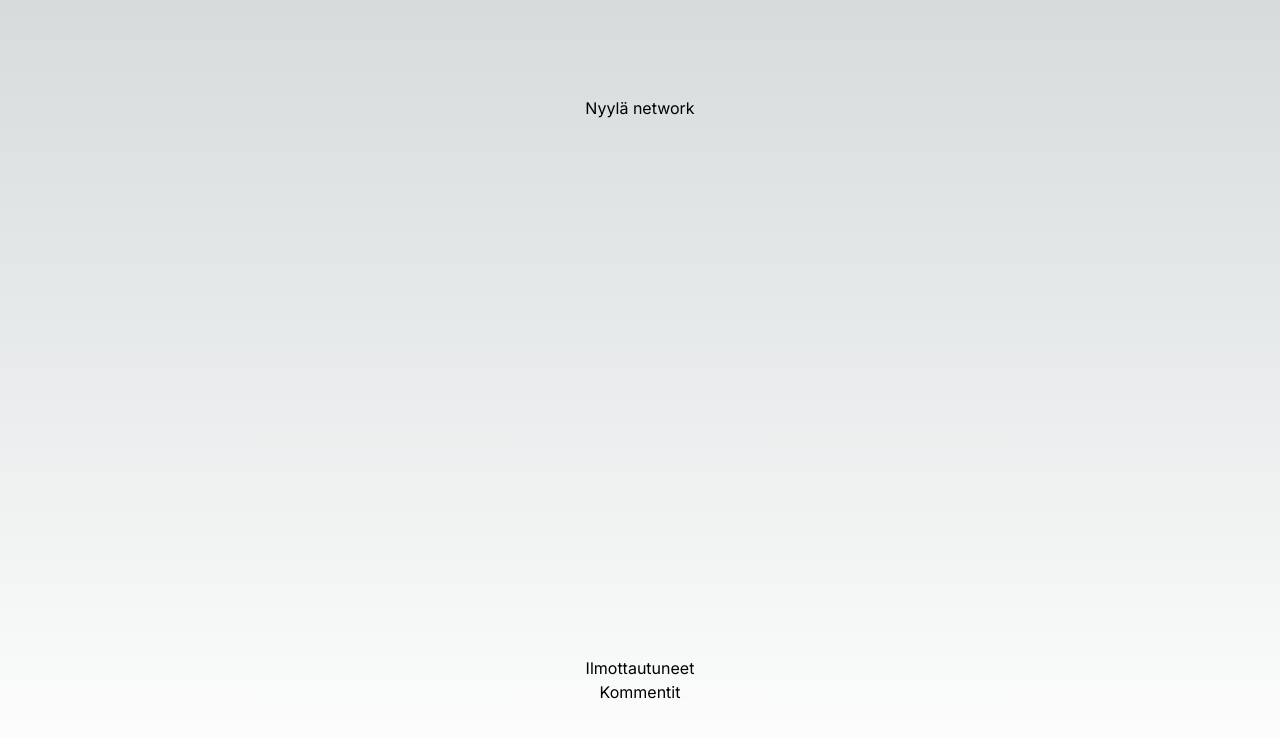
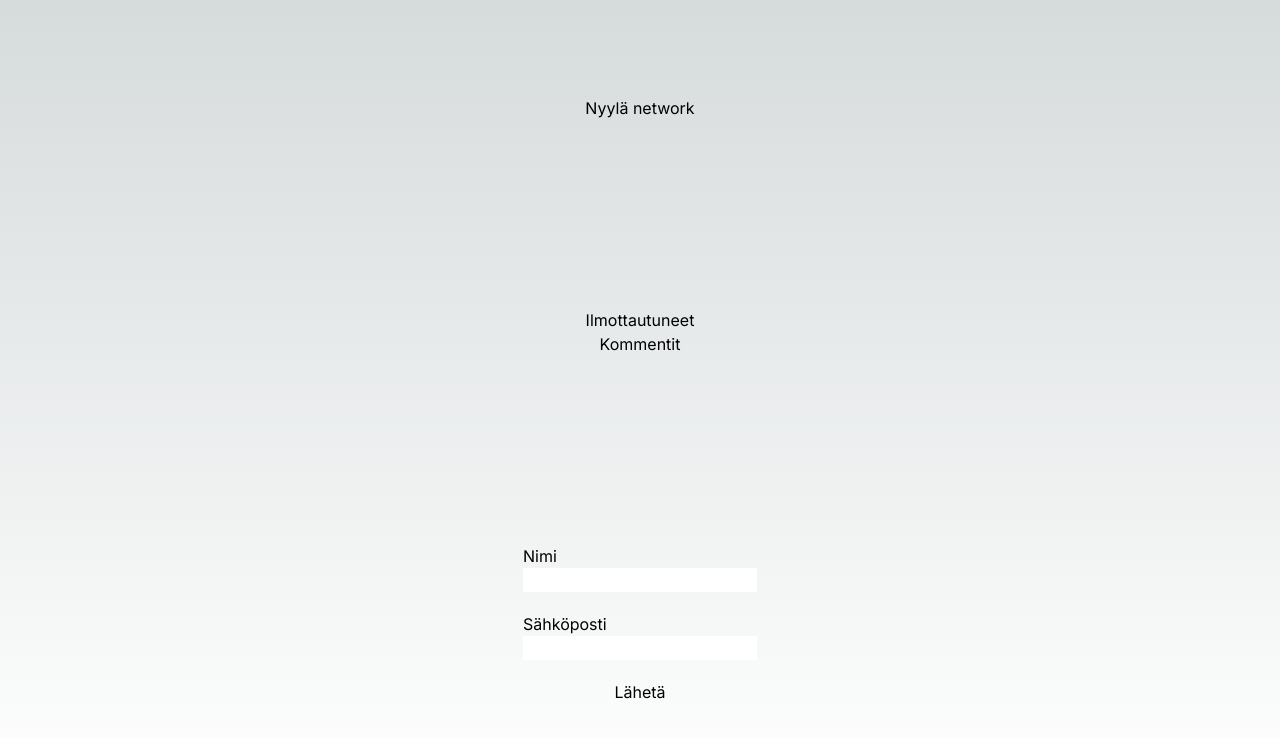
Before and after one commit to ViliVirtanen/NyylaeNetwork, a Next.js app: page / in a window 1280 px wide. Shown: the top 738 px of the page. Built offline with nearby package versions, Linux system fonts and the light colour scheme.

Commit message:
Added form

```diff
--- a/src/pages/index.tsx
+++ b/src/pages/index.tsx
@@ -1,10 +1,23 @@
 import Image from "next/image";
 import { Inter } from "next/font/google";
 import Link from "next/link";
+import { useState } from "react";
+import { Registration } from "@/types";
 
 const inter = Inter({ subsets: ["latin"] });
 
 export default function Home() {
+  const [name, setName] = useState<string>("");
+  const [email, setEmail] = useState<string>("");
+  const onSubmit = (event: React.FormEvent) => {
+    event.preventDefault();
+    const _registration = localStorage.getItem("registrations");
+    const registrations: Registration[] = _registration
+      ? JSON.parse(_registration)
+      : [];
+    const newRegistrations = [...registrations, { name, email }];
+    localStorage.setItem("registrations", JSON.stringify(newRegistrations));
+  };
   return (
     <main
       className={`flex min-h-screen flex-col items-center justify-between p-24 ${inter.className}`}
@@ -14,6 +27,33 @@ export default function Home() {
         <Link href="/ilmottautuneet">Ilmottautuneet</Link>
         <Link href="/kommentit">Kommentit</Link>
       </div>
+      <div>
+        <form onSubmit={onSubmit} className="flex flex-col">
+          <label htmlFor="name">Nimi</label>
+          <input
+            type="text"
+            name="name"
+            style={{ color: "black" }}
+            id="name"
+            value={name}
+            onChange={(e) => setName(e.target.value)}
+          />
+          <label className="pt-5" htmlFor="email">
+            Sähköposti
+          </label>
+          <input
+            style={{ color: "black" }}
+            type="email"
+            name="email"
+            id="email"
+            value={email}
+            onChange={(e) => setEmail(e.target.value)}
+          />
+          <button className="pt-5" type="submit">
+            Lähetä
+          </button>
+        </form>
+      </div>
     </main>
   );
 }
```
